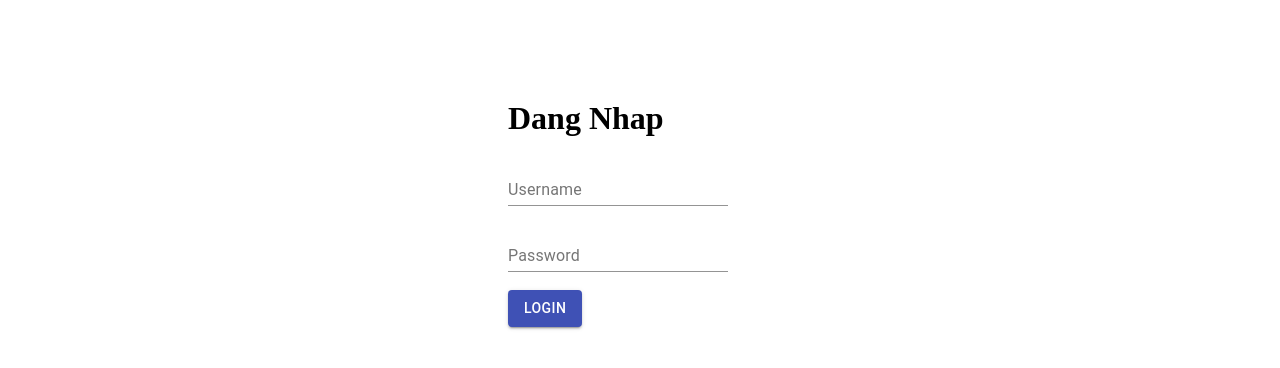
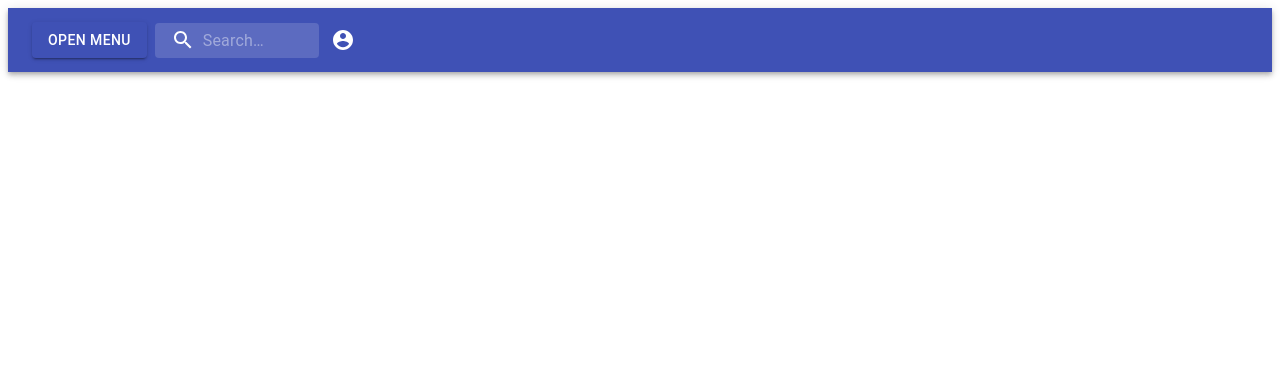
Before and after one commit to vanhung1999dev/book-management, a React (Create React App) app in the folder client/: page / in a window 1280 px wide. Shown: the top 368 px of the page. Built offline with nearby package versions, Linux system fonts and the light colour scheme; the HTML template or start-up script is replaced by a standard one.

Commit message:
done basic mainpage

```diff
--- a/client/src/App.js
+++ b/client/src/App.js
@@ -1,10 +1,10 @@
 import React from 'react';
-import Login from './Component/Login'
+import MainPage from './Component/MainPage'
 
 function App() {
   return (
     <div className="App">
-      <Login />
+      <MainPage />
     </div>
   );
 }
--- /dev/null
+++ b/client/src/component/Header.js
@@ -0,0 +1,181 @@
+import React from 'react';
+import { makeStyles } from '@material-ui/core/styles';
+import AppBar from '@material-ui/core/AppBar';
+import Toolbar from '@material-ui/core/Toolbar';
+import SearchIcon from '@material-ui/icons/Search';
+import InputBase from '@material-ui/core/InputBase';
+import { fade } from '@material-ui/core/styles';
+import AccountCircle from '@material-ui/icons/AccountCircle';
+import IconButton from '@material-ui/core/IconButton';
+import Button from '@material-ui/core/Button';
+import Menu from '@material-ui/core/Menu';
+import MenuItem from '@material-ui/core/MenuItem';
+import ListItemIcon from '@material-ui/core/ListItemIcon';
+import ListItemText from '@material-ui/core/ListItemText';
+import InboxIcon from '@material-ui/icons/MoveToInbox';
+import DraftsIcon from '@material-ui/icons/Drafts';
+import SendIcon from '@material-ui/icons/Send';
+import { withStyles } from '@material-ui/core/styles';
+
+
+const useStyles = makeStyles((theme) => ({
+    root: {
+        flexGrow: 1,
+    },
+    search: {
+        position: 'relative',
+        borderRadius: theme.shape.borderRadius,
+        backgroundColor: fade(theme.palette.common.white, 0.15),
+        '&:hover': {
+            backgroundColor: fade(theme.palette.common.white, 0.25),
+        },
+        marginLeft: 0,
+        width: '100%',
+        [theme.breakpoints.up('sm')]: {
+            marginLeft: theme.spacing(1),
+            width: 'auto',
+        },
+    },
+    searchIcon: {
+        padding: theme.spacing(0, 2),
+        height: '100%',
+        position: 'absolute',
+        pointerEvents: 'none',
+        display: 'flex',
+        alignItems: 'center',
+        justifyContent: 'center',
+    },
+    inputRoot: {
+        color: 'inherit',
+    },
+    inputInput: {
+        padding: theme.spacing(1, 1, 1, 0),
+        // vertical padding + font size from searchIcon
+        paddingLeft: `calc(1em + ${theme.spacing(4)}px)`,
+        transition: theme.transitions.create('width'),
+        width: '100%',
+        [theme.breakpoints.up('sm')]: {
+            width: '12ch',
+            '&:focus': {
+                width: '20ch',
+            },
+        },
+    }
+}));
+
+const StyledMenu = withStyles({
+    paper: {
+        border: '1px solid #d3d4d5',
+    },
+})((props) => (
+    <Menu
+        elevation={0}
+        getContentAnchorEl={null}
+        anchorOrigin={{
+            vertical: 'bottom',
+            horizontal: 'center',
+        }}
+        transformOrigin={{
+            vertical: 'top',
+            horizontal: 'center',
+        }}
+        {...props}
+    />
+));
+
+const StyledMenuItem = withStyles((theme) => ({
+    root: {
+        '&:focus': {
+            backgroundColor: theme.palette.primary.main,
+            '& .MuiListItemIcon-root, & .MuiListItemText-primary': {
+                color: theme.palette.common.white,
+            },
+        },
+    },
+}))(MenuItem);
+
+
+export default function ButtonAppBar() {
+    const classes = useStyles();
+
+    const [anchorEl, setAnchorEl] = React.useState(null);
+
+    const handleClick = (event) => {
+        setAnchorEl(event.currentTarget);
+    };
+
+    const handleClose = () => {
+        setAnchorEl(null);
+    };
+
+    return (
+        <div className={classes.root}>
+            <AppBar position="static">
+                <Toolbar>
+                    <div>
+                        <Button
+                            aria-controls="customized-menu"
+                            aria-haspopup="true"
+                            variant="contained"
+                            color="primary"
+                            onClick={handleClick}
+                        >
+                            Open Menu
+                        </Button>
+                        <StyledMenu
+                            id="customized-menu"
+                            anchorEl={anchorEl}
+                            keepMounted
+                            open={Boolean(anchorEl)}
+                            onClose={handleClose}
+                        >
+                            <StyledMenuItem>
+                                <ListItemIcon>
+                                    <SendIcon fontSize="small" />
+                                </ListItemIcon>
+                                <ListItemText primary="Sent mail" />
+                            </StyledMenuItem>
+                            <StyledMenuItem>
+                                <ListItemIcon>
+                                    <DraftsIcon fontSize="small" />
+                                </ListItemIcon>
+                                <ListItemText primary="Drafts" />
+                            </StyledMenuItem>
+                            <StyledMenuItem>
+                                <ListItemIcon>
+                                    <InboxIcon fontSize="small" />
+                                </ListItemIcon>
+                                <ListItemText primary="Inbox" />
+                            </StyledMenuItem>
+                        </StyledMenu>
+                    </div>
+
+                    <div className={classes.search}>
+                        <div className={classes.searchIcon}>
+                            <SearchIcon />
+                        </div>
+                        <InputBase
+                            placeholder="Search…"
+                            classes={{
+                                root: classes.inputRoot,
+                                input: classes.inputInput,
+                            }}
+                            inputProps={{ 'aria-label': 'search' }}
+                        />
+                    </div>
+                    <div>
+                        <IconButton
+                            aria-label="account of current user"
+                            aria-controls="menu-appbar"
+                            aria-haspopup="true"
+                            // onClick={handleMenu} not catch event
+                            color="inherit"
+                        >
+                            <AccountCircle />
+                        </IconButton>
+                    </div>
+                </Toolbar>
+            </AppBar>
+        </div>
+    );
+}
--- /dev/null
+++ b/client/src/component/MainPage.js
@@ -0,0 +1,12 @@
+import React from 'react'
+import Header from './Header'
+
+function MainPage() {
+    return (
+        <div>
+           <Header />
+        </div>
+    )
+}
+
+export default MainPage
--- a/package.json
+++ b/package.json
@@ -19,6 +19,7 @@
   "homepage": "https://github.com/vanhung1999dev/book-management#readme",
   "dependencies": {
     "@material-ui/core": "^4.9.13",
+    "@material-ui/icons": "^4.9.1",
     "axios": "^0.19.2",
     "bcrypt": "^4.0.1",
     "body-parser": "^1.19.0",
```
Also changed, not shown: client/src/component/Body.js (added), client/src/component/Footer.js (added), 1 other file (tests, documents, lock files or other folders).
